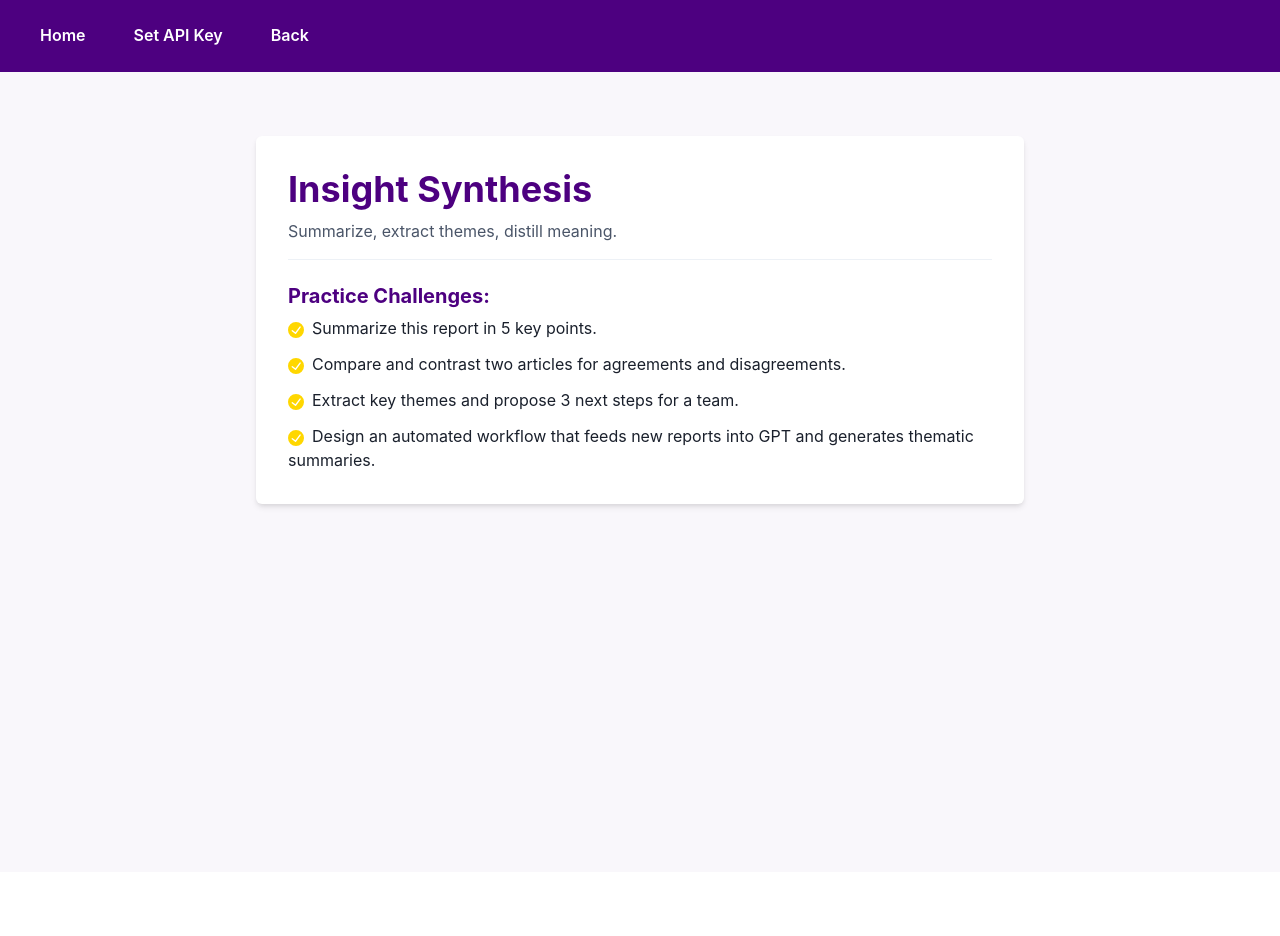
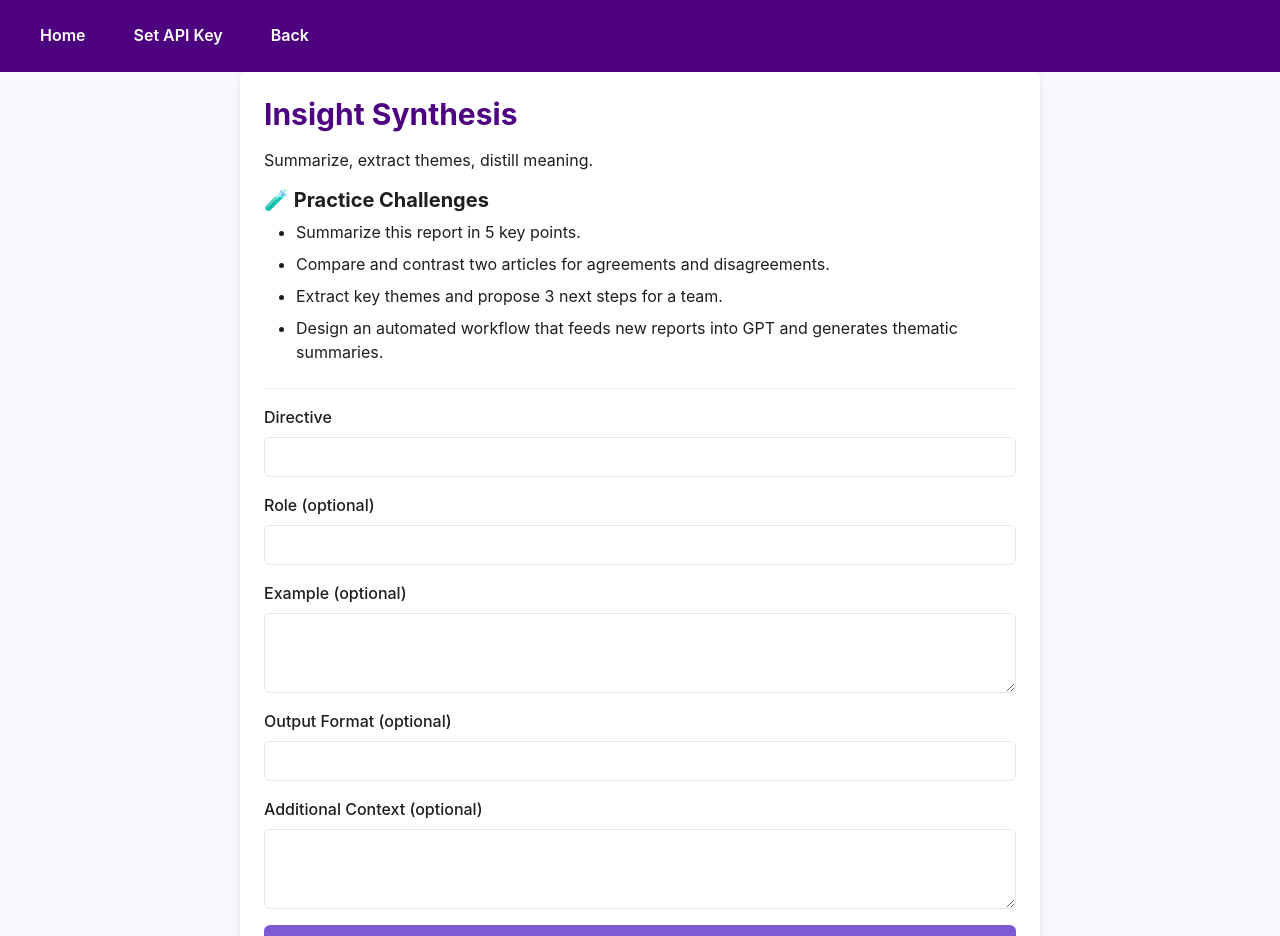
Before and after one commit to vlakmaker/fluency-lab, a React (Vite) app: page /lab/insight-synthesis in a window 1280 px wide. Shown: the top 936 px of the page. Before the commit the page ends 872 px from the top, so only its background shows below. Built offline with nearby package versions, Linux system fonts and the light colour scheme.

Commit message:
Added experiment box

```diff
--- /dev/null
+++ b/src/components/EngineContainer.tsx
@@ -0,0 +1,128 @@
+// src/components/EngineContainer.tsx
+import {
+    Box,
+    Button,
+    Divider,
+    FormControl,
+    FormLabel,
+    Heading,
+    Input,
+    ListItem,
+    Stack,
+    Text,
+    Textarea,
+    UnorderedList
+} from '@chakra-ui/react'
+import { useState } from 'react'
+
+export default function EngineContainer({ config }: { config: any }) {
+    const [directive, setDirective] = useState('')
+    const [role, setRole] = useState('')
+    const [example, setExample] = useState('')
+    const [outputFormat, setOutputFormat] = useState('')
+    const [context, setContext] = useState('')
+    const [preview, setPreview] = useState('')
+    const [response, setResponse] = useState('')
+    const [promptFeedback, setPromptFeedback] = useState('')
+
+    const handlePreview = () => {
+        const parts = [
+            role && `Act as ${role}`,
+            directive,
+            context && `Context: ${context}`,
+            example && `Example: ${example}`,
+            outputFormat && `Format: ${outputFormat}`,
+        ].filter(Boolean)
+        setPreview(parts.join('\n\n'))
+    }
+
+    const handleCastSpell = () => {
+        if (!preview) return
+
+        const simulatedResponse = `🧙‍♂️ AI Response:\n"${preview}"\n\n(This is where your LLM output will appear.)`
+        const simulatedFeedback = `📝 Coach's Feedback:\n- Your directive could be more specific.\n- Try including tone or audience guidance.\n- Add examples when possible for clarity.`
+
+        setResponse(simulatedResponse)
+        setPromptFeedback(simulatedFeedback)
+    }
+
+    return (
+        <Box maxW="800px" mx="auto" p={6} bg="white" borderRadius="md" boxShadow="md">
+            <Heading as="h2" size="lg" color="primary" mb={4}>
+                {config?.title || 'Experiment'}
+            </Heading>
+            <Text mb={4}>{config?.description}</Text>
+
+            {/* Challenges Section */}
+            {config?.challenges && (
+                <Box mb={6}>
+                    <Heading as="h3" size="md" mb={2}>🧪 Practice Challenges</Heading>
+                    <UnorderedList spacing={2} pl={4}>
+                        {config.challenges.map((challenge: string, idx: number) => (
+                            <ListItem key={idx}>{challenge}</ListItem>
+                        ))}
+                    </UnorderedList>
+                </Box>
+            )}
+
+            <Divider my={4} />
+
+            {/* Prompt Builder */}
+            <Stack spacing={4}>
+                <FormControl>
+                    <FormLabel>Directive</FormLabel>
+                    <Input value={directive} onChange={(e) => setDirective(e.target.value)} />
+                </FormControl>
+
+                <FormControl>
+                    <FormLabel>Role (optional)</FormLabel>
+                    <Input value={role} onChange={(e) => setRole(e.target.value)} />
+                </FormControl>
+
+                <FormControl>
+                    <FormLabel>Example (optional)</FormLabel>
+                    <Textarea value={example} onChange={(e) => setExample(e.target.value)} />
+                </FormControl>
+
+                <FormControl>
+                    <FormLabel>Output Format (optional)</FormLabel>
+                    <Input value={outputFormat} onChange={(e) => setOutputFormat(e.target.value)} />
+                </FormControl>
+
+                <FormControl>
+                    <FormLabel>Additional Context (optional)</FormLabel>
+                    <Textarea value={context} onChange={(e) => setContext(e.target.value)} />
+                </FormControl>
+
+                <Button colorScheme="purple" onClick={handlePreview}>
+                    Preview Prompt
+                </Button>
+
+                {preview && (
+                    <Box p={4} bg="gray.50" borderRadius="md" whiteSpace="pre-wrap">
+                        <Text fontWeight="bold" mb={2}>Prompt Preview:</Text>
+                        <Text>{preview}</Text>
+                    </Box>
+                )}
+
+                <Button colorScheme="yellow" onClick={handleCastSpell}>
+                    Cast Spell ✨
+                </Button>
+
+                {response && (
+                    <Box mt={4} p={4} bg="gray.100" borderRadius="md" whiteSpace="pre-wrap">
+                        <Text fontWeight="bold" mb={2}>AI Response:</Text>
+                        <Text>{response}</Text>
+                    </Box>
+                )}
+
+                {promptFeedback && (
+                    <Box mt={4} p={4} bg="yellow.50" borderRadius="md" whiteSpace="pre-wrap">
+                        <Text fontWeight="bold" mb={2}>Coach's Feedback:</Text>
+                        <Text>{promptFeedback}</Text>
+                    </Box>
+                )}
+            </Stack>
+        </Box>
+    )
+}
--- a/src/pages/InsightSynthesisPage.tsx
+++ b/src/pages/InsightSynthesisPage.tsx
@@ -1,6 +1,6 @@
 import { Box } from '@chakra-ui/react';
+import EngineContainer from '../components/EngineContainer';
 import Navbar from '../components/NavBar';
-import ExperimentForm from "../configs/ExperimentForm";
 import { experiments } from '../configs/experiments';
 
 export default function InsightSynthesisPage() {
@@ -19,7 +19,7 @@ export default function InsightSynthesisPage() {
                 px={4}
             >
                 <Box maxW="800px" w="100%">
-                    {config && <ExperimentForm config={config} />}
+                    {config && <EngineContainer config={config} />}
                 </Box>
             </Box>
         </>
```
